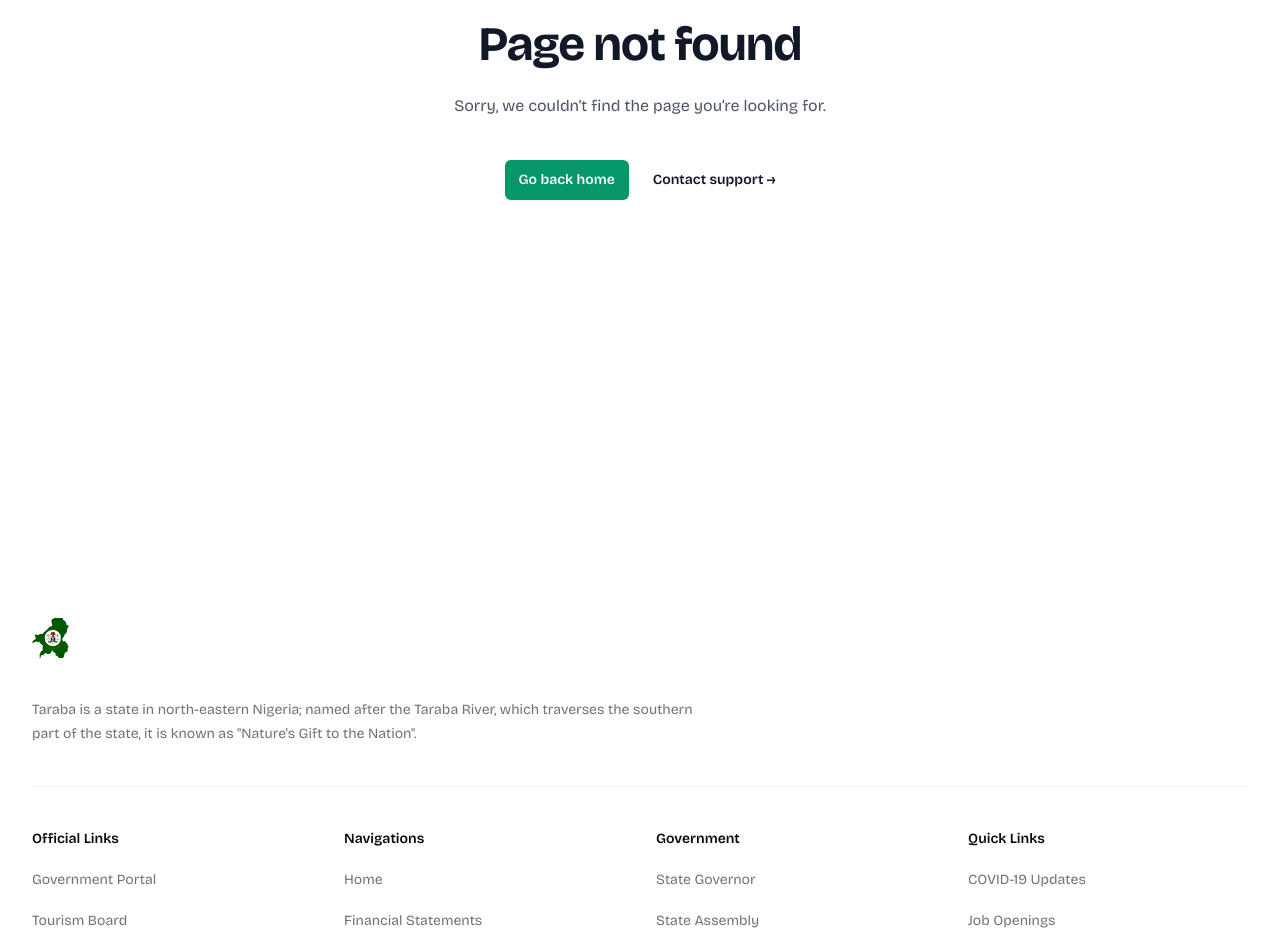
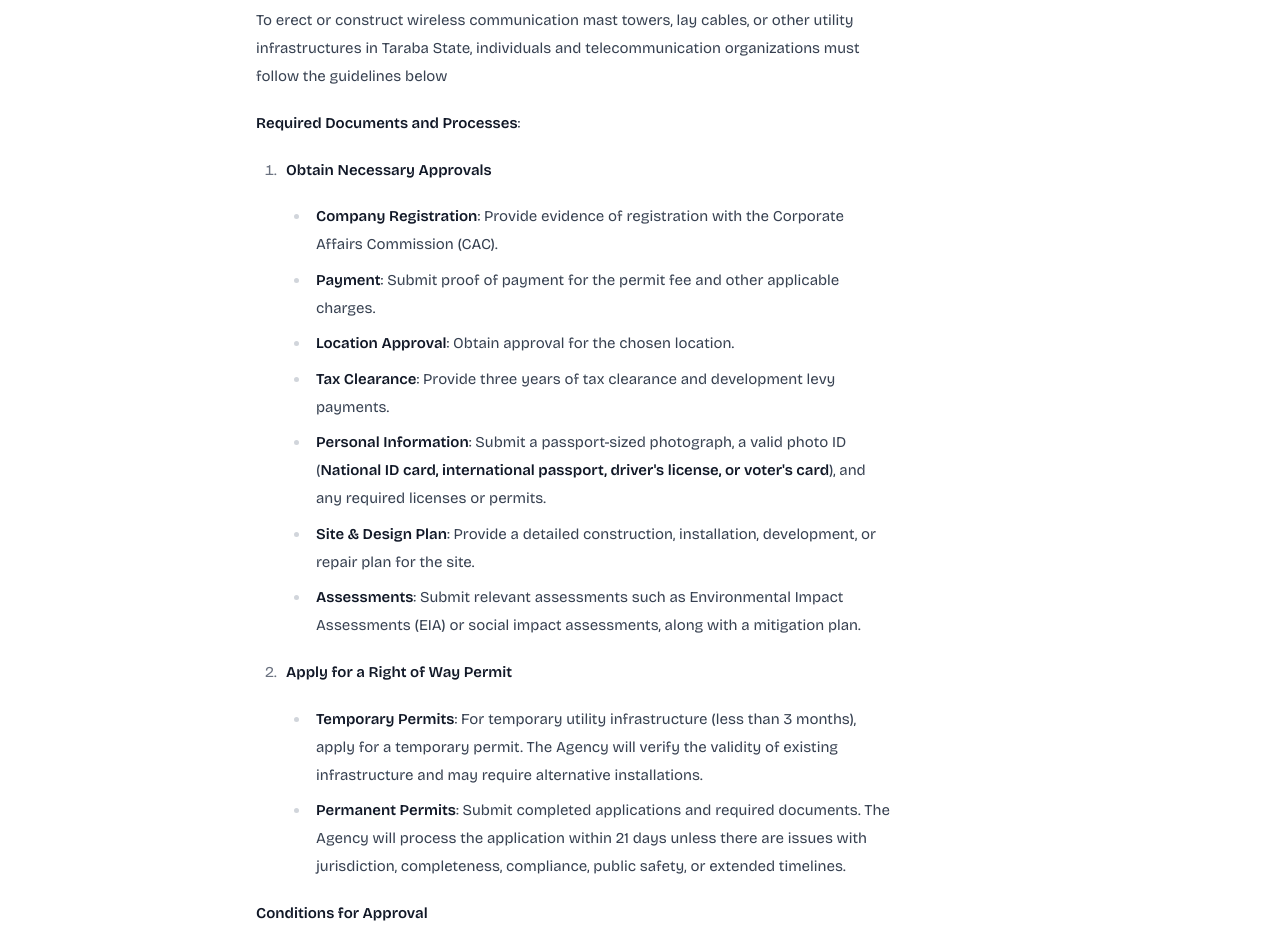
Before and after one commit to techsavvymicky/saber, a Next.js app: page /business-reforms/right-of-way in a window 1280 px wide. Before the commit this address had no page. Shown: the part 367-1297 px from the top of the page. Built offline with nearby package versions, Linux system fonts and the light colour scheme.

Commit message:
Added Right of Way

```diff
--- /dev/null
+++ b/app/(saber)/business-reforms/right-of-way/page.tsx
@@ -0,0 +1,5 @@
+import { Component } from "@/components/business-reforms/right-of-way/component";
+
+export default function Page() {
+  return <Component />;
+}
--- a/components/business-reforms/c-of-o-statistics/pie-chart.tsx
+++ b/components/business-reforms/c-of-o-statistics/pie-chart.tsx
@@ -34,7 +34,7 @@ const chartConfig = {
     color: "hsl(var(--chart-1))",
   },
   female: {
-    label: "Safari",
+    label: "Female",
     color: "hsl(var(--chart-3))",
   },
   joint: {
--- /dev/null
+++ b/components/business-reforms/right-of-way/component.tsx
@@ -0,0 +1,28 @@
+import { Button } from "@/components/ui/button";
+import { MdxHeader } from "@/components/mdx-header";
+import { MdxContainer } from "@/components/mdx-container";
+import Markdown from "@/components/business-reforms/right-of-way/index.mdx";
+
+export const Component = () => {
+  return (
+    <>
+      <MdxHeader href="/business-reforms" />
+      <MdxContainer
+        propTitle="Right of Way Procedure"
+        title={
+          <>
+            Right of Way Permit Application <br />
+            Process in Taraba State
+          </>
+        }
+        button={
+          <>
+            <Button variant={"outline"}>Download Guidelines</Button>
+          </>
+        }
+      >
+        <Markdown />
+      </MdxContainer>
+    </>
+  );
+};
--- /dev/null
+++ b/components/business-reforms/right-of-way/index.mdx
@@ -0,0 +1,90 @@
+To erect or construct wireless communication mast towers, lay cables, or other utility
+infrastructures in Taraba State, individuals and telecommunication organizations
+must follow the guidelines below
+
+**Required Documents and Processes**:
+
+1. **Obtain Necessary Approvals**
+
+   - **Company Registration**: Provide evidence of registration with the
+     Corporate Affairs Commission (CAC).
+   - **Payment**: Submit proof of payment for the permit fee and other
+     applicable charges.
+   - **Location Approval**: Obtain approval for the chosen location.
+   - **Tax Clearance**: Provide three years of tax clearance and development
+     levy payments.
+   - **Personal Information**: Submit a passport-sized photograph, a valid
+     photo ID (**National ID card, international passport, driver&#39;s license,
+     or voter&#39;s card**), and any required licenses or permits.
+   - **Site & Design Plan**: Provide a detailed construction, installation,
+     development, or repair plan for the site.
+   - **Assessments**: Submit relevant assessments such as Environmental
+     Impact Assessments (EIA) or social impact assessments, along with a
+     mitigation plan.
+
+2. **Apply for a Right of Way Permit**
+
+   - **Temporary Permits**: For temporary utility infrastructure (less than 3
+     months), apply for a temporary permit. The Agency will verify the
+     validity of existing infrastructure and may require alternative
+     installations.
+   - **Permanent Permits**: Submit completed applications and required
+     documents. The Agency will process the application within 21 days
+     unless there are issues with jurisdiction, completeness, compliance,
+     public safety, or extended timelines.
+
+**Conditions for Approval**
+
+The Agency will assess permit applications based on the following factors:
+
+- **Safety**: Ensure the safety of persons and property.
+- **Disruption**: Minimize disruption to public infrastructure, services, or
+  businesses.
+- **Maintenance**: Require proper maintenance of existing infrastructure.
+- **Decommissioning**: Ensure a commitment to decommission infrastructure
+  when no longer needed.
+- **Credentials**: Verify that the applicant has the necessary licenses and
+  certifications.
+- **Public Information**: Require the applicant to allow certain information to be
+  made public.
+- **Notifications**: Require the applicant to notify the Agency of any changes to
+  submitted information.
+- **Specifications**: Ensure compliance with mandatory specifications and
+  designs.
+- **Development Plans**: Adhere to relevant developmental plans.
+- **Environmental Impact**: Require a satisfactory Environmental Impact
+  Assessment Report.
+- **Necessity**: Assess the necessity of the utility infrastructure.
+
+**Fees and Penalties**
+
+- **Permit Fees**: Refer to Schedule 1 of the Law for current fee rates.
+- **Project Monitoring Fee**: Pay a fee of at least 10% of the permit rate.
+- **Permit Transfer**: Obtain prior Agency consent to sell or transfer permit rights.
+- **Environmental Impact Assessment**: Prepare and submit an EIA report.
+- **Registry & Database**: The Agency will maintain a registry of permits and a
+  database of utility infrastructure.
+- **Confidentiality**: The Agency will protect confidential information submitted by
+  permit holders.
+- **Guidelines**: The Agency will issue guidelines for classifying information and
+  granting access.
+
+**Payment & Processing**
+
+- **Telecom (Fiber Optic)**:
+  - Permit/license application fee: N20,000
+  - Permit rate: N145 per linear meter
+  - Project monitoring fee: Not less than 10% of the permit rate
+- **Surface Infrastructure (Towers/Masts/Rooftop Structures)**:
+  - Permit/license application fee: N20,000
+- **Underground Infrastructure**:
+  - Refer to the table for specific fees based on company category.
+
+**Penalty Fees**:
+
+- Non-payment of fees: 50% penalty.
+- Non-compliance with laws: 20% penalty.
+- General non-compliance: N50,000 per day.
+
+**Note:** This is a simplified summary. Please refer to the Taraba State Information
+Technology Agency Law for complete details and any updates.
--- a/components/mdx-container.tsx
+++ b/components/mdx-container.tsx
@@ -33,7 +33,7 @@ export const MdxContainer = ({
             </div>
           </div>
 
-          <div className="prose mt-12">{children}</div>
+          <div className="prose mt-12 text-[15px] leading-7">{children}</div>
         </article>
       </div>
     </div>
--- a/components/menu-items.tsx
+++ b/components/menu-items.tsx
@@ -30,7 +30,10 @@ interface SubMenuItemProps {
 export const MenuItem = ({ href, Icon, title, description }: MenuItemProps) => (
   <div className="group relative flex items-center gap-x-4 rounded-lg p-2 text-sm leading-6 hover:bg-gray-50">
     <div className="flex h-9 w-9 flex-none items-center justify-center rounded-lg bg-gray-50 group-hover:bg-white">
-      <Icon className="h-6 w-6 text-muted-foreground group-hover:text-emerald-600" />
+      <Icon
+        strokeWidth={1.5}
+        className="h-6 w-6 text-muted-foreground group-hover:text-emerald-600"
+      />
     </div>
     <div className="flex-auto">
       <a href={href} className="block font-semibold text-foreground">
--- a/components/nav-menu.tsx
+++ b/components/nav-menu.tsx
@@ -9,11 +9,12 @@ import {
   UserGroupIcon,
 } from "@heroicons/react/24/outline";
 import {
-  IconArrowMergeAltRight,
   IconBuildingAirport,
   IconBuildingSkyscraper,
   IconCarSuv,
   IconCashRegister,
+  IconChecklist,
+  IconClover,
   IconCurrencyNaira,
   IconEaseInOutControlPoints,
   IconFileAnalytics,
@@ -29,8 +30,6 @@ import {
   IconPresentationAnalytics,
   IconProgress,
   IconReportMoney,
-  IconRosetteDiscount,
-  IconWebhook,
   IconWritingSign,
 } from "@tabler/icons-react";
 import { MenuItem, SubMenu } from "@/components/menu-items";
@@ -96,6 +95,12 @@ export function SiteNavigationMenu() {
             <NavigationMenuContent>
               <div className="w-screen max-w-[30rem] overflow-hidden">
                 <div className="p-2">
+                  <MenuItem
+                    href="/business-reforms/saber"
+                    Icon={IconClover}
+                    title="Saber Program"
+                    description="Details About The Saber Program"
+                  />
                   <SubMenu
                     Icon={IconHomeEdit}
                     title="Property Registration"
@@ -118,25 +123,13 @@ export function SiteNavigationMenu() {
                       },
                     ]}
                   />
-                  <SubMenu
-                    Icon={IconWebhook}
-                    title="Fibre Optics"
-                    description={
-                      "Improved Regulatory Framework in Fibre Optics"
-                    }
-                    subItems={[
-                      {
-                        href: "#",
-                        Icon: IconArrowMergeAltRight,
-                        title: "Right of Way",
-                      },
-                      {
-                        href: "#",
-                        Icon: IconRosetteDiscount,
-                        title: "SITA / Law Fee Schedule",
-                      },
-                    ]}
+                  <MenuItem
+                    href="/business-reforms/right-of-way"
+                    Icon={IconChecklist}
+                    title="Right of Way"
+                    description="Right of Way Permit Application Process"
                   />
+
                   <SubMenu
                     Icon={IconFrame}
                     title="PPP Framework"
```
